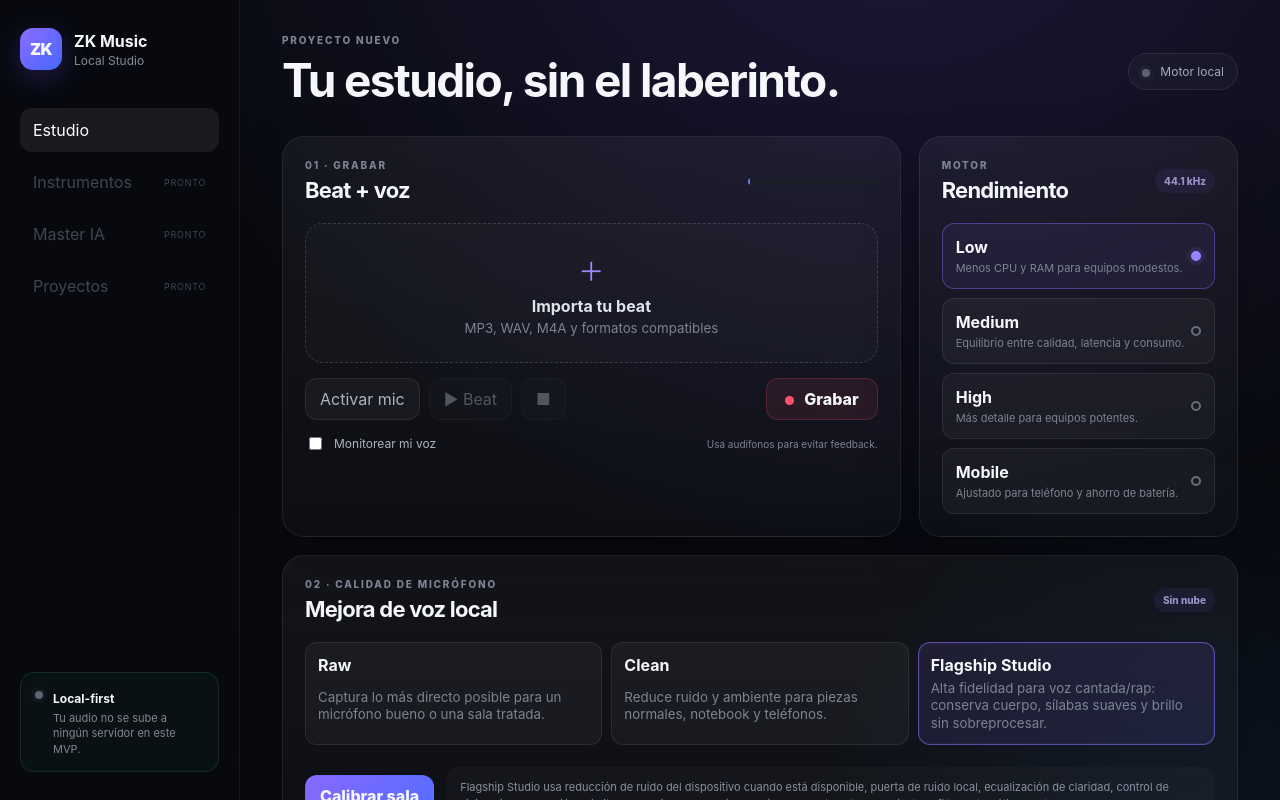
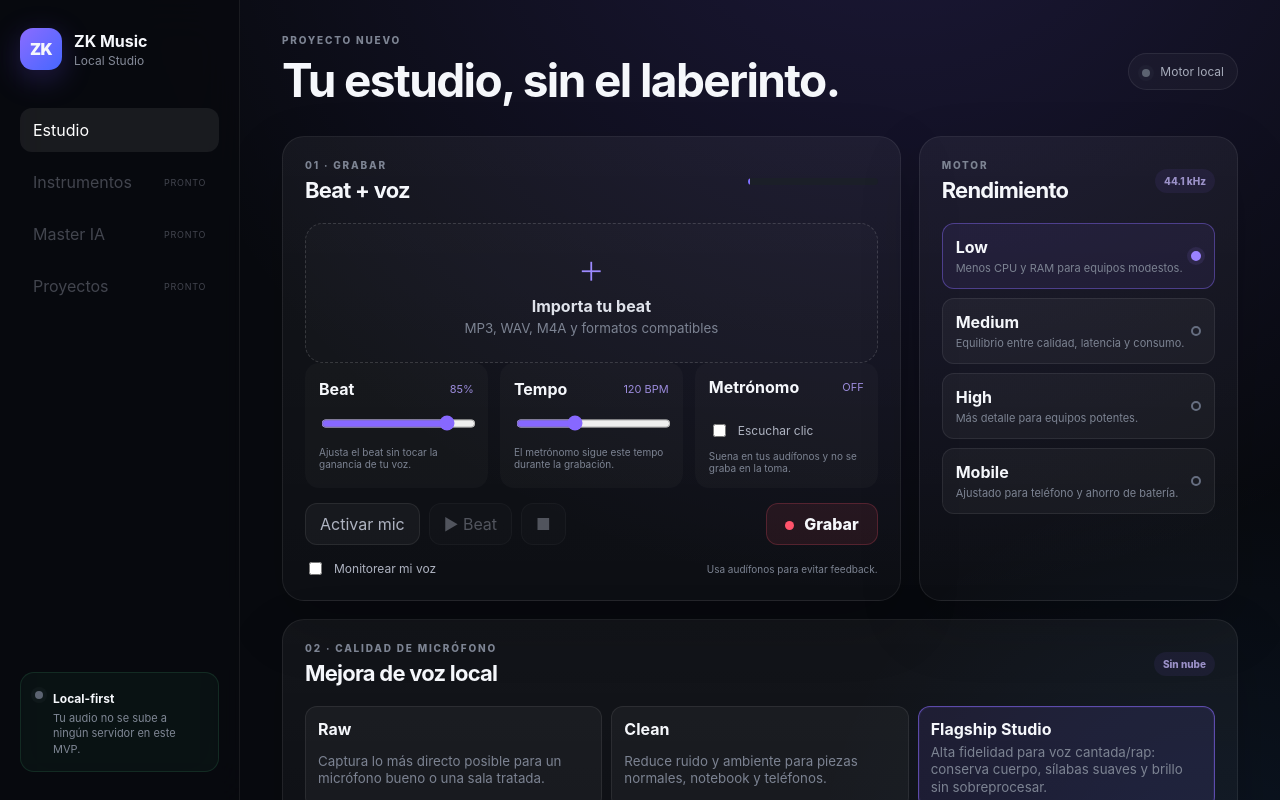
Before and after one commit to ZKYONA/Zk_Music, a React (Vite) app: page / in a window 1280 px wide. Shown: the top 800 px of the page. Built offline with nearby package versions, Linux system fonts and the light colour scheme.

Commit message:
feat: recording workflow controls (#3)
* feat(recording): add input selection beat level and metronome

* feat(ui): add beat and tempo state

* feat(ui): add recording workflow controls component

* feat(ui): connect recording controls

* refactor(ui): reuse studio controls for recording workflow

```diff
--- a/src/App.tsx
+++ b/src/App.tsx
@@ -1,4 +1,5 @@
 import { useEffect, useMemo, useRef, useState } from "react";
+import { RecordingControls } from "./RecordingControls";
 import {
   AudioEngine,
   type AmbienceSettings,
@@ -54,6 +55,9 @@ export default function App() {
   const [ambience, setAmbience] = useState<AmbienceSettings>(INITIAL_AMBIENCE);
   const [micReady, setMicReady] = useState(false);
   const [beatName, setBeatName] = useState("");
+  const [beatVolume, setBeatVolume] = useState(85);
+  const [metronome, setMetronome] = useState(false);
+  const [bpm, setBpm] = useState(120);
   const [recording, setRecording] = useState(false);
   const [monitor, setMonitor] = useState(false);
   const [calibrating, setCalibrating] = useState(false);
@@ -78,6 +82,14 @@ export default function App() {
   useEffect(() => {
     engineRef.current?.setMonitor(monitor);
   }, [monitor]);
+
+  useEffect(() => {
+    engineRef.current?.setBeatVolume(beatVolume / 100);
+  }, [beatVolume]);
+
+  useEffect(() => {
+    engineRef.current?.setMetronome(metronome, bpm);
+  }, [metronome, bpm]);
 
   useEffect(() => {
     let frame = 0;
@@ -308,6 +320,15 @@ export default function App() {
               <strong>{beatName || "Importa tu beat"}</strong>
               <small>{beatName ? "Archivo cargado localmente" : "MP3, WAV, M4A y formatos compatibles"}</small>
             </label>
+
+            <RecordingControls
+              beatVolume={beatVolume}
+              onBeatVolumeChange={setBeatVolume}
+              metronome={metronome}
+              onMetronomeChange={setMetronome}
+              bpm={bpm}
+              onBpmChange={setBpm}
+            />
 
             <div className="transport">
               <button className="ghost-button" onClick={enableMic}>
--- /dev/null
+++ b/src/RecordingControls.tsx
@@ -0,0 +1,71 @@
+interface RecordingControlsProps {
+  beatVolume: number;
+  onBeatVolumeChange: (value: number) => void;
+  metronome: boolean;
+  onMetronomeChange: (enabled: boolean) => void;
+  bpm: number;
+  onBpmChange: (value: number) => void;
+}
+
+export function RecordingControls({
+  beatVolume,
+  onBeatVolumeChange,
+  metronome,
+  onMetronomeChange,
+  bpm,
+  onBpmChange,
+}: RecordingControlsProps) {
+  return (
+    <div className="controls-grid recording-controls" aria-label="Controles de grabación">
+      <label className="control">
+        <span>
+          <strong>Beat</strong>
+          <output>{beatVolume}%</output>
+        </span>
+        <input
+          type="range"
+          min="0"
+          max="100"
+          step="1"
+          value={beatVolume}
+          onChange={(event) => onBeatVolumeChange(Number(event.target.value))}
+          aria-label="Volumen del beat"
+        />
+        <small>Ajusta el beat sin tocar la ganancia de tu voz.</small>
+      </label>
+
+      <label className="control">
+        <span>
+          <strong>Tempo</strong>
+          <output>{bpm} BPM</output>
+        </span>
+        <input
+          type="range"
+          min="50"
+          max="240"
+          step="1"
+          value={bpm}
+          onChange={(event) => onBpmChange(Number(event.target.value))}
+          aria-label="Tempo en BPM"
+        />
+        <small>El metrónomo sigue este tempo durante la grabación.</small>
+      </label>
+
+      <label className="control metronome-control">
+        <span>
+          <strong>Metrónomo</strong>
+          <output>{metronome ? "ON" : "OFF"}</output>
+        </span>
+        <label className="toggle-row">
+          <input
+            type="checkbox"
+            checked={metronome}
+            onChange={(event) => onMetronomeChange(event.target.checked)}
+          />
+          <span>Escuchar clic</span>
+        </label>
+        <small>Suena en tus audífonos y no se graba en la toma.</small>
+      </label>
+    </div>
+  );
+}
--- a/src/audio/AudioEngine.ts
+++ b/src/audio/AudioEngine.ts
@@ -132,6 +132,12 @@ export class AudioEngine {
   private recorder: MediaRecorder | null = null;
   private chunks: Blob[] = [];
   private monitorEnabled = false;
+  private preferredInputDeviceId = "";
+  private beatLevel = 0.85;
+  private metronomeEnabled = false;
+  private metronomeBpm = 120;
+  private metronomeTimer: number | null = null;
+  private metronomeBeat = 0;
   private calibratedGateThresholdDb: number | null = null;
   private fx: VocalFxSettings = { ...DEFAULT_FX };
 
@@ -259,7 +265,7 @@ export class AudioEngine {
 
       this.recorderDestination = this.context.createMediaStreamDestination();
       this.beatGain = this.context.createGain();
-      this.beatGain.gain.value = 0.85;
+      this.beatGain.gain.value = this.beatLevel;
 
       try {
         await this.context.audioWorklet.addModule("/worklets/noise-gate.js");
@@ -333,6 +339,9 @@ export class AudioEngine {
         echoCancellation: enhancement.browserEchoCancellation,
         noiseSuppression: enhancement.browserNoiseSuppression,
         autoGainControl: enhancement.browserAutoGain,
+        deviceId: this.preferredInputDeviceId
+          ? { exact: this.preferredInputDeviceId }
+          : undefined,
       },
     });
 
@@ -344,6 +353,89 @@ export class AudioEngine {
     } else {
       this.micSource.connect(this.highPass!);
     }
+  }
+
+  async listInputDevices(): Promise<MediaDeviceInfo[]> {
+    if (!navigator.mediaDevices?.enumerateDevices) return [];
+    const devices = await navigator.mediaDevices.enumerateDevices();
+    return devices.filter((device) => device.kind === "audioinput");
+  }
+
+  async setInputDevice(deviceId: string): Promise<void> {
+    if (deviceId === this.preferredInputDeviceId) return;
+    this.preferredInputDeviceId = deviceId;
+
+    if (this.micStream) {
+      this.disconnectMicrophone();
+      await this.enableMicrophone();
+    }
+  }
+
+  setBeatVolume(value: number): void {
+    this.beatLevel = Math.max(0, Math.min(1, value));
+    if (this.beatGain && this.context) {
+      this.beatGain.gain.setTargetAtTime(this.beatLevel, this.context.currentTime, 0.015);
+    } else if (this.beatGain) {
+      this.beatGain.gain.value = this.beatLevel;
+    }
+  }
+
+  setMetronome(enabled: boolean, bpm = this.metronomeBpm): void {
+    this.metronomeEnabled = enabled;
+    this.metronomeBpm = Math.max(50, Math.min(240, bpm));
+
+    if (this.recorder?.state === "recording") {
+      if (enabled) this.startMetronome();
+      else this.stopMetronome();
+    }
+  }
+
+  setMetronomeBpm(bpm: number): void {
+    this.metronomeBpm = Math.max(50, Math.min(240, bpm));
+    if (this.metronomeEnabled && this.recorder?.state === "recording") {
+      this.startMetronome();
+    }
+  }
+
+  private playMetronomeTick(accent: boolean): void {
+    if (!this.context) return;
+
+    const now = this.context.currentTime;
+    const oscillator = this.context.createOscillator();
+    const gain = this.context.createGain();
+
+    oscillator.type = "sine";
+    oscillator.frequency.value = accent ? 1320 : 880;
+    gain.gain.setValueAtTime(accent ? 0.16 : 0.1, now);
+    gain.gain.exponentialRampToValueAtTime(0.0001, now + 0.045);
+
+    oscillator.connect(gain).connect(this.context.destination);
+    oscillator.start(now);
+    oscillator.stop(now + 0.055);
+  }
+
+  private startMetronome(): void {
+    this.stopMetronome();
+    if (!this.metronomeEnabled || !this.context) return;
+
+    const intervalMs = 60000 / this.metronomeBpm;
+    this.metronomeBeat = 0;
+
+    const tick = () => {
+      this.playMetronomeTick(this.metronomeBeat % 4 === 0);
+      this.metronomeBeat = (this.metronomeBeat + 1) % 4;
+    };
+
+    tick();
+    this.metronomeTimer = window.setInterval(tick, intervalMs);
+  }
+
+  private stopMetronome(): void {
+    if (this.metronomeTimer !== null) {
+      window.clearInterval(this.metronomeTimer);
+      this.metronomeTimer = null;
+    }
+    this.metronomeBeat = 0;
   }
 
   private disconnectMicrophone(): void {
@@ -598,6 +690,7 @@ export class AudioEngine {
     };
 
     this.recorder.start(250);
+    this.startMetronome();
 
     if (playBeat && this.beatBuffer) {
       await this.playBeat();
@@ -619,6 +712,7 @@ export class AudioEngine {
       };
       recorder.stop();
       this.stopBeat();
+      this.stopMetronome();
     });
   }
 
@@ -638,6 +732,7 @@ export class AudioEngine {
 
   dispose(): void {
     this.stopBeat();
+    this.stopMetronome();
     this.disconnectMicrophone();
 
     if (this.context) {
```
